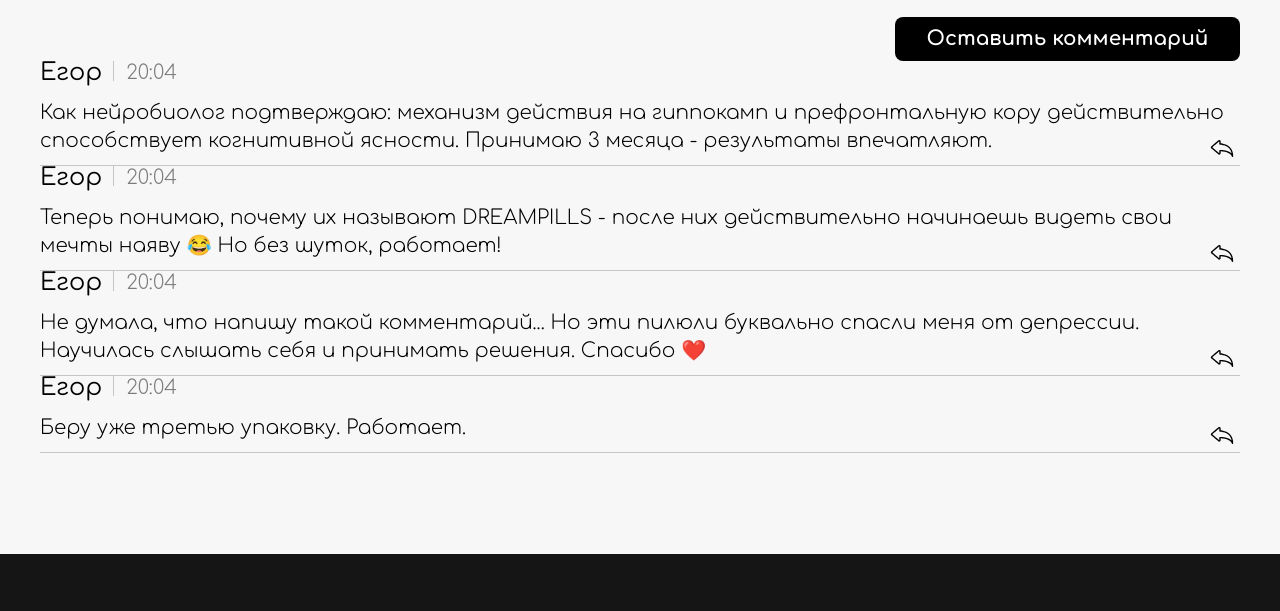
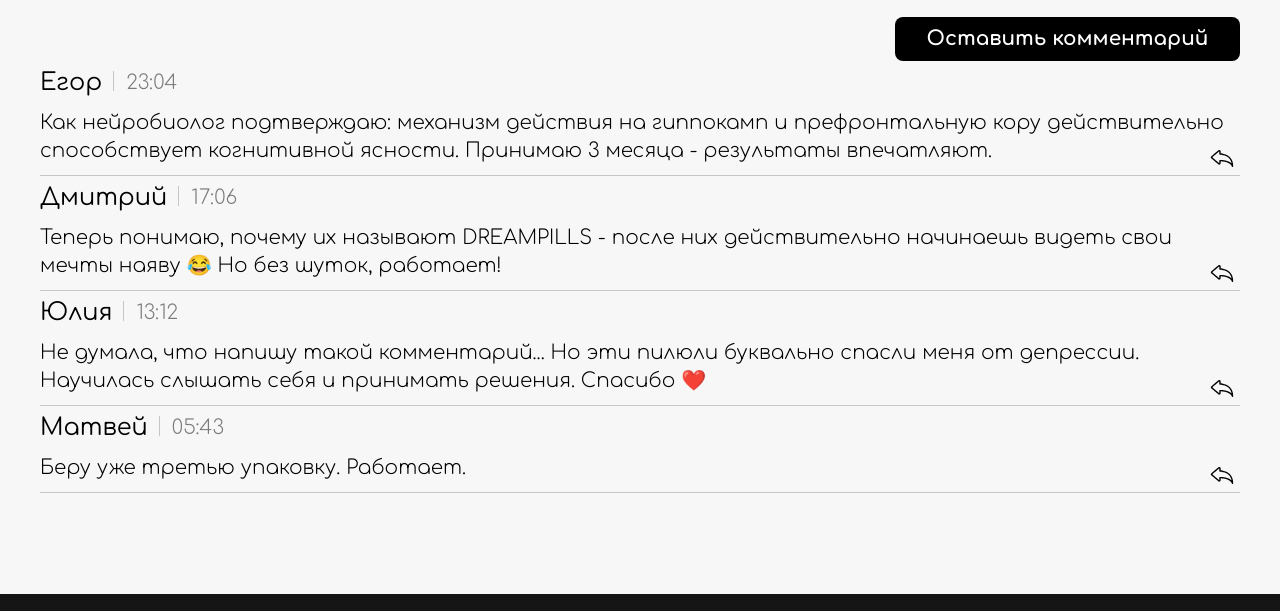
Before and after one commit to a1bolt1k/dreampills-all-in, a website built with Vite: page project-architecture-dreampills.html in a window 1280 px wide. Shown: the part 2504-3115 px from the top of the page. Built offline with nearby package versions, Linux system fonts and the light colour scheme.

Commit message:
Поправил комментарии + поправил стили

```diff
--- a/project-architecture-dreampills.html
+++ b/project-architecture-dreampills.html
@@ -89,7 +89,7 @@
           <li class="list-comments__item">
             <div class="list-comments__item-info">
               <h3 class="list-comments__item-title">Егор</h3>
-              <span class="list-comments__item-time">20:04</span>
+              <span class="list-comments__item-time">23:04</span>
             </div>
             <p class="list-comments__item-text">
 Как нейробиолог подтверждаю: механизм действия на гиппокамп и префронтальную кору действительно способствует когнитивной ясности. Принимаю 3 месяца - результаты впечатляют.            </p>
@@ -101,8 +101,8 @@
           </li>
           <li class="list-comments__item">
             <div class="list-comments__item-info">
-              <h3 class="list-comments__item-title">Егор</h3>
-              <span class="list-comments__item-time">20:04</span>
+              <h3 class="list-comments__item-title">Дмитрий</h3>
+              <span class="list-comments__item-time">17:06</span>
             </div>
             <p class="list-comments__item-text">
 Теперь понимаю, почему их называют DREAMPILLS - после них действительно начинаешь видеть свои мечты наяву 😂 Но без шуток, работает!
@@ -114,8 +114,8 @@
           </li>
           <li class="list-comments__item">
             <div class="list-comments__item-info">
-              <h3 class="list-comments__item-title">Егор</h3>
-              <span class="list-comments__item-time">20:04</span>
+              <h3 class="list-comments__item-title">Юлия</h3>
+              <span class="list-comments__item-time">13:12</span>
             </div>
             <p class="list-comments__item-text">
 Не думала, что напишу такой комментарий... Но эти пилюли буквально спасли меня от депрессии. Научилась слышать себя и принимать решения. Спасибо ❤️
@@ -127,8 +127,8 @@
           </li>
           <li class="list-comments__item">
             <div class="list-comments__item-info">
-              <h3 class="list-comments__item-title">Егор</h3>
-              <span class="list-comments__item-time">20:04</span>
+              <h3 class="list-comments__item-title">Матвей</h3>
+              <span class="list-comments__item-time">05:43</span>
             </div>
             <p class="list-comments__item-text">
 Беру уже третью упаковку. Работает.
--- a/src/css/style.css
+++ b/src/css/style.css
@@ -677,3 +677,7 @@
 .promo__container  {
 margin: auto;
 }
+
+.list-comments__item {
+  margin-top: 10px;
+}
```
Also changed, not shown: project-dreampills.html (+6 -6 lines), project-posters-dreampills.html (+4 -4 lines).
